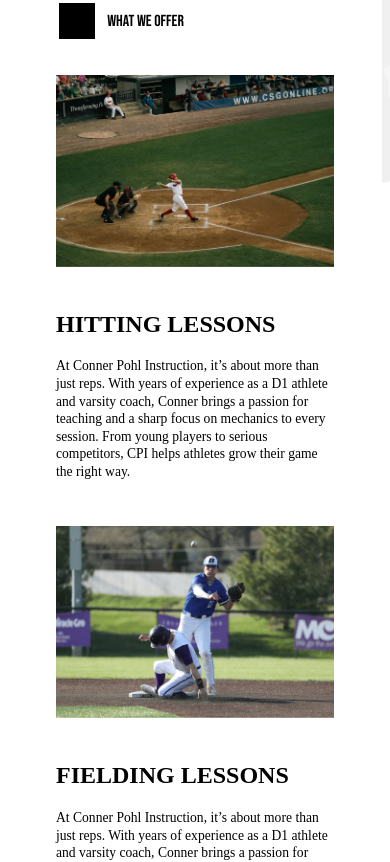
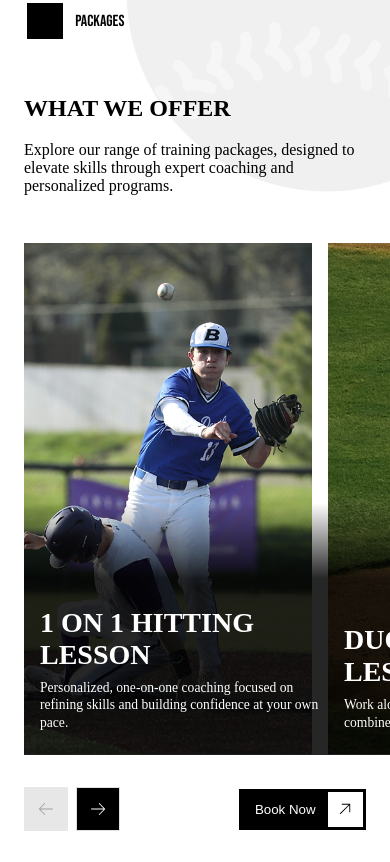
Before and after one commit to HaydenWestfall/conner-pohl-instruction, a React (Vite) app: page / in a window 390 px wide. Shown: the part 1792-2654 px from the top of the page. Built offline with nearby package versions, Linux system fonts and the light colour scheme; the HTML template or start-up script is replaced by a standard one.

Commit message:
Changes packasges section on home page and fixes css with testimonies on home page mobile

```diff
--- a/src/pages/Home/HomePage.tsx
+++ b/src/pages/Home/HomePage.tsx
@@ -4,8 +4,8 @@ import { Footer } from "../../shared/Footer/Footer";
 import { About } from "./components/About/About";
 import { Hero } from "./components/Hero/Hero";
 import { Testimonials } from "./components/Testimonials/Testimonials";
-import { MobilePackages } from "./components/Packages/MobilePackages";
-import { Packages } from "./components/Packages2/Packages";
+import { MobilePackages } from "./components/MobilePackages/MobilePackages";
+import { Packages } from "./components/Packages/Packages";
 
 export const HomePage = () => {
   const [isMobile, setIsMobile] = useState(window.innerWidth < 768);
--- /dev/null
+++ b/src/pages/Home/components/MobilePackages/MobilePackages.scss
@@ -0,0 +1,135 @@
+@media only screen and (max-width: 768px) {
+  .packages-mobile-wrapper {
+    position: relative;
+    background-color: var(--surface-1);
+    padding: 4rem 0;
+    display: flex;
+    flex-direction: column;
+    gap: 2rem;
+    z-index: 10;
+
+    .tag {
+      margin-left: 1rem;
+    }
+
+    .header {
+      padding: 0 1rem;
+    }
+
+    .horizontal-scroll-list {
+      display: flex;
+      gap: 1rem;
+      align-items: flex-start;
+      overflow-x: auto;
+      scroll-behavior: smooth;
+      padding: 0 25rem 0 1rem;
+
+      &::-webkit-scrollbar {
+        display: none;
+      }
+
+      .package-card {
+        position: relative;
+        display: flex;
+        flex-direction: column;
+        justify-content: flex-end;
+        border-radius: var(--border-radius-1);
+        background-color: white;
+        color: white;
+        min-width: 18rem;
+        height: 32rem;
+        box-sizing: border-box;
+
+        img {
+          position: absolute;
+          top: 0;
+          left: 0;
+          height: 100%;
+          width: 100%;
+          object-fit: cover;
+          border-radius: var(--border-radius-2);
+          margin-bottom: 1rem;
+          z-index: 0;
+        }
+
+        .image-overlay {
+          position: relative;
+          left: 0;
+          bottom: 0;
+          width: 100%;
+          height: 40%;
+          pointer-events: none;
+          border-radius: 0 0 var(--border-radius-1) var(--border-radius-1);
+          background: linear-gradient(to top, rgba(0, 0, 0, 0.85) 70%, rgba(0, 0, 0, 0) 100%);
+          display: flex;
+          justify-content: flex-end;
+          flex-direction: column;
+          gap: 0.5rem;
+          padding: 1.5rem 1rem;
+
+          h2 {
+            font-size: 1.75rem;
+            font-weight: 700;
+            margin-bottom: 0;
+          }
+
+          p {
+            font-size: 0.85rem;
+            line-height: 1.1rem;
+            margin: 0;
+          }
+        }
+      }
+    }
+
+    .package-actions-wrapper {
+      display: flex;
+      align-items: center;
+      gap: 0.5rem;
+      justify-content: space-between;
+      padding: 0 1rem;
+
+      .package-actions {
+        display: flex;
+        gap: 0.5rem;
+        justify-content: center;
+
+        button {
+          border-radius: var(--border-radius-rounded);
+          border: 1px solid #e0e0e0;
+          background-color: black;
+          display: flex;
+          align-items: center;
+          justify-content: center;
+          height: 2.75rem;
+          width: 2.75rem;
+          cursor: pointer;
+
+          #prev-package {
+            height: 1.25rem;
+            width: 1.25rem;
+            transform: rotate(-90deg);
+            color: white;
+          }
+          #next-package {
+            height: 1.25rem;
+            width: 1.25rem;
+            transform: rotate(90deg);
+            color: white;
+          }
+        }
+        .inactive {
+          border: none;
+          background-color: #e7e7e7;
+          cursor: default;
+          #prev-package {
+            color: #a0a0a0;
+          }
+          #next-package {
+            color: #a0a0a0;
+          }
+        }
+      }
+    }
+  }
+}
--- /dev/null
+++ b/src/pages/Home/components/MobilePackages/MobilePackages.tsx
@@ -0,0 +1,108 @@
+import { useState, useRef, useEffect } from "react";
+import { CpiTag } from "../../../../components/cpiTag/CpiTag";
+import ArrowIcon from "../../../../assets/icons/arrow.svg?react";
+import "./MobilePackages.scss";
+import HittingImage from "../../../../assets/images/hitting.png";
+import PitchingImage from "../../../../assets/images/pitching.png";
+import FiledingImage from "../../../../assets/images/stealing.png";
+import CpiButton from "../../../../components/cpiButton/CpiButton";
+
+export const MobilePackages = () => {
+  const packages = [
+    {
+      header: "1 ON 1 HITTING LESSON",
+      description:
+        "Personalized, one-on-one coaching focused on refining skills and building confidence at your own pace.",
+      image: FiledingImage,
+    },
+    {
+      header: "DUO HITTING LESSON",
+      description: "Work alongside a partner for engaging training that combines teamwork competition.",
+      image: PitchingImage,
+    },
+    {
+      header: "1 ON 1 PITCHING LESSON",
+      description: "Focused pitching lessons to improve accuracy, speed, and control.",
+      image: FiledingImage,
+    },
+    {
+      header: "DUO FIELDING LESSONS",
+      description: "Sharpen defensive skills with hands-on fielding drills and tips.",
+      image: PitchingImage,
+    },
+    {
+      header: "FIELDING LESSONS",
+      description: "Sharpen defensive skills with hands-on fielding drills and tips.",
+      image: FiledingImage,
+    },
+  ];
+
+  const [currentIdx, setCurrentIdx] = useState(0);
+  const scrollRef = useRef<HTMLDivElement | null>(null);
+
+  useEffect(() => {
+    if (scrollRef.current) {
+      const children = scrollRef.current.children;
+      if (children[currentIdx]) {
+        const child = children[currentIdx] as HTMLElement;
+        const scrollList = scrollRef.current;
+        const childLeft = child.offsetLeft;
+        scrollList.scrollTo({
+          left: childLeft - 16,
+          behavior: "smooth",
+        });
+      }
+    }
+  }, [currentIdx]);
+
+  const handlePrev = () => {
+    if (currentIdx === 0) return;
+    setCurrentIdx((prev) => (prev === 0 ? packages.length - 1 : prev - 1));
+  };
+
+  const handleNext = () => {
+    if (currentIdx === packages.length - 1) return;
+    setCurrentIdx((prev) => (prev === packages.length - 1 ? 0 : prev + 1));
+  };
+
+  return (
+    <div className="packages-mobile-wrapper">
+      <CpiTag index="02" label="PACKAGES" className="dark tag" />
+
+      <div className="header">
+        <h2>WHAT WE OFFER</h2>
+        <p className="description-text">
+          Explore our range of training packages, designed to elevate skills through expert coaching and personalized
+          programs.
+        </p>
+      </div>
+
+      <div className="horizontal-scroll-list" ref={scrollRef}>
+        {packages.map((pkg, idx) => (
+          <div className="package-card" key={idx}>
+            <img src={pkg.image} alt={pkg.header} />
+            <div className="image-overlay">
+              <h2>{pkg.header}</h2>
+              <p>{pkg.description}</p>
+            </div>
+          </div>
+        ))}
+      </div>
+      <div className="package-actions-wrapper">
+        <div className="package-actions">
+          <button onClick={handlePrev} aria-label="Previous Package" className={currentIdx === 0 ? "inactive" : ""}>
+            <ArrowIcon id="prev-package" />
+          </button>
+          <button
+            onClick={handleNext}
+            aria-label="Next Package"
+            className={currentIdx === packages.length - 1 ? "inactive" : ""}
+          >
+            <ArrowIcon id="next-package" />
+          </button>
+        </div>
+        <CpiButton label="Book Now" onClick={() => window.alert("Test")} className="cpi-button dark" />
+      </div>
+    </div>
+  );
+};
--- a/src/pages/Home/components/Packages/MobilePackages.scss
+++ /dev/null
@@ -1,28 +0,0 @@
-@media only screen and (max-width: 768px) {
-  .packages-wrapper {
-    background-color: var(--surface-1);
-    border-radius: var(--border-radius-0);
-    padding: 2rem 1rem;
-    display: flex;
-    flex-direction: column;
-    gap: 3.25rem;
-
-    .lesson-wrapper {
-      display: flex;
-      flex-direction: column;
-      gap: 1.5rem;
-
-      img {
-        height: 12rem;
-        width: 100%;
-        object-fit: cover;
-        border-radius: var(--border-radius-2);
-      }
-
-      p {
-        font-size: 0.85rem;
-        line-height: 1.1rem;
-      }
-    }
-  }
-}
--- a/src/pages/Home/components/Packages/MobilePackages.tsx
+++ /dev/null
@@ -1,51 +0,0 @@
-import { CpiTag } from "../../../../components/cpiTag/CpiTag";
-import "./MobilePackages.scss";
-import HittingImage from "../../../../assets/images/hitting.png";
-import PitchingImage from "../../../../assets/images/pitching.png";
-import FiledingImage from "../../../../assets/images/stealing.png";
-
-export const MobilePackages = () => {
-  return (
-    <>
-      <div className="packages-wrapper">
-        <CpiTag index="02" label="WHAT WE OFFER" className="dark" />
-
-        <div className="lesson-wrapper">
-          <img src={HittingImage} alt="Player at bat" />
-          <div>
-            <h2>HITTING LESSONS</h2>
-            <p>
-              At Conner Pohl Instruction, it’s about more than just reps. With years of experience as a D1 athlete and
-              varsity coach, Conner brings a passion for teaching and a sharp focus on mechanics to every session. From
-              young players to serious competitors, CPI helps athletes grow their game the right way.
-            </p>
-          </div>
-        </div>
-
-        <div className="lesson-wrapper">
-          <img src={FiledingImage} alt="Player at bat" />
-          <div>
-            <h2>FIELDING LESSONS</h2>
-            <p>
-              At Conner Pohl Instruction, it’s about more than just reps. With years of experience as a D1 athlete and
-              varsity coach, Conner brings a passion for teaching and a sharp focus on mechanics to every session. From
-              young players to serious competitors, CPI helps athletes grow their game the right way.
-            </p>
-          </div>
-        </div>
-
-        <div className="lesson-wrapper">
-          <img src={PitchingImage} alt="Player at bat" />
-          <div>
-            <h2>PITCHING LESSONS</h2>
-            <p>
-              At Conner Pohl Instruction, it’s about more than just reps. With years of experience as a D1 athlete and
-              varsity coach, Conner brings a passion for teaching and a sharp focus on mechanics to every session. From
-              young players to serious competitors, CPI helps athletes grow their game the right way.
-            </p>
-          </div>
-        </div>
-      </div>
-    </>
-  );
-};
--- a/src/pages/Home/components/Packages2/Packages.scss
+++ b/src/pages/Home/components/Packages/Packages.scss
@@ -1,4 +1,4 @@
-.packages-wrapper {
+.packages-desktop-wrapper {
   position: relative;
   display: flex;
   flex-direction: column;
--- a/src/pages/Home/components/Packages2/Packages.tsx
+++ b/src/pages/Home/components/Packages/Packages.tsx
@@ -100,7 +100,7 @@ export const Packages = () => {
   }, []);
 
   return (
-    <div className="packages-wrapper" ref={wrapperRef}>
+    <div className="packages-desktop-wrapper" ref={wrapperRef}>
       <CpiTag index="02" label="PACKAGES" className="dark" />
       <div className="horizontal-scroll-list" ref={scrollRef}>
         {items.map((item, idx) => {
--- a/src/pages/Home/components/Testimonials/Testimonials.scss
+++ b/src/pages/Home/components/Testimonials/Testimonials.scss
@@ -182,10 +182,14 @@
         height: unset;
 
         .review-images {
+          gap: 1rem;
+          height: unset;
+
           img {
             flex-grow: 1;
             object-fit: cover;
             aspect-ratio: 1.05;
+            height: 12rem;
           }
 
           .review-stats {
--- a/src/pages/Home/components/Testimonials/Testimonials.tsx
+++ b/src/pages/Home/components/Testimonials/Testimonials.tsx
@@ -180,7 +180,7 @@ export const Testimonials = () => {
               />
             </AnimatePresence>
             <div className="review-stats">
-              84
+              84+
               <div className="rating">
                 {[...Array(5)].map((_, i) => (
                   <StarIcon className="star-icon" key={i} />
```
